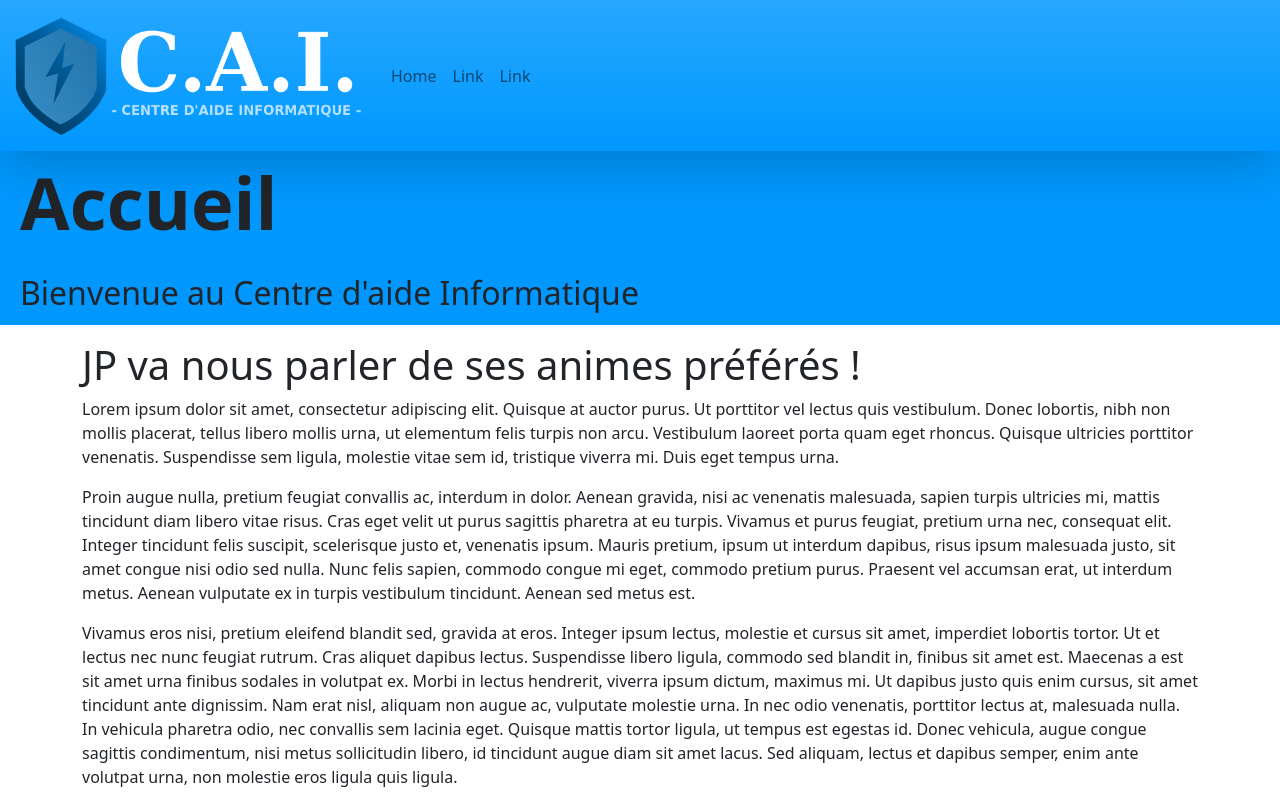
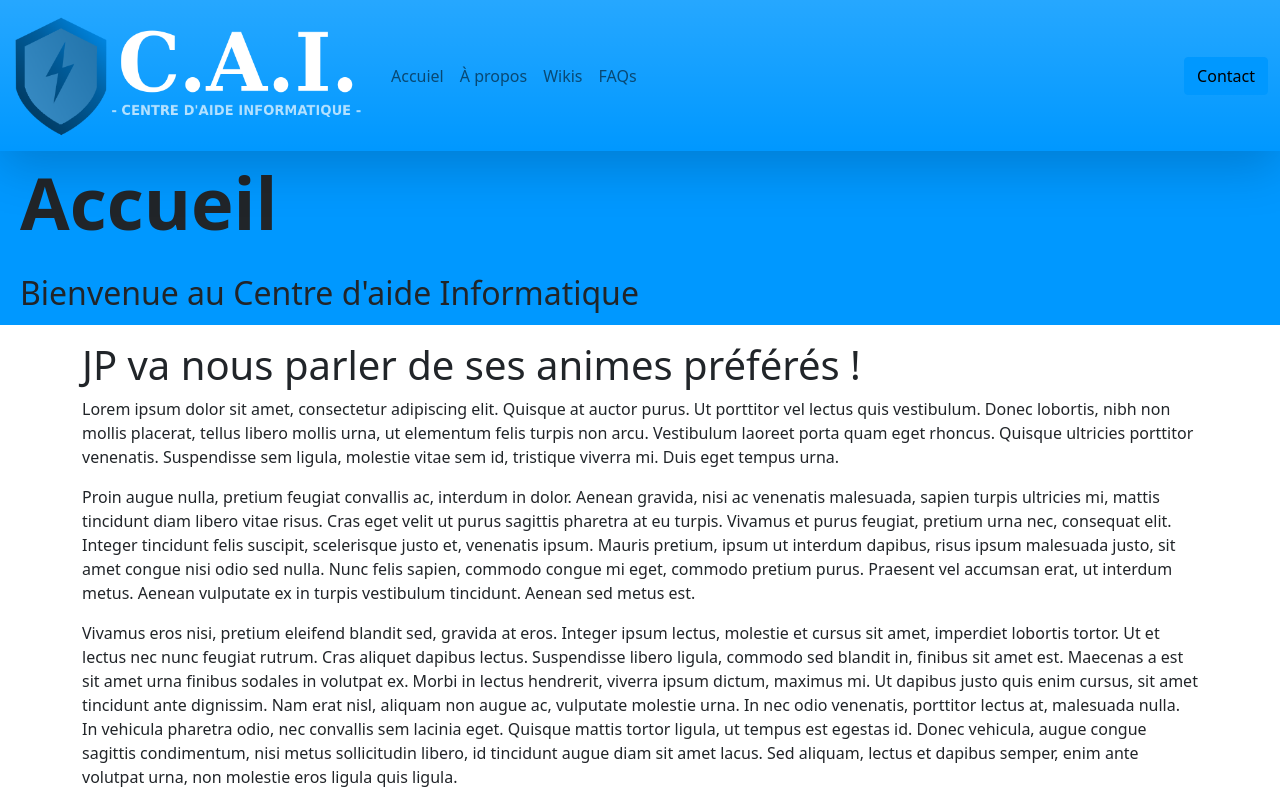
Before and after one commit to darkhappy/projet-soutien, a React (Create React App) app: page / in a window 1280 px wide. Shown: the top 800 px of the page. Built offline with nearby package versions, Linux system fonts and the light colour scheme.

Commit message:
Made nabar with react-bootstrap

```diff
--- a/src/components/NavBar.jsx
+++ b/src/components/NavBar.jsx
@@ -1,4 +1,4 @@
-import { Navbar } from 'react-bootstrap';
+import { Button, Navbar } from "react-bootstrap";
 import { Nav } from 'react-bootstrap';
 import { Container } from 'react-bootstrap';
 import LogoImage from "../img/Logo_site.png";
@@ -10,11 +10,13 @@ export default function NavBar() {
         <Navbar.Toggle aria-controls="basic-navbar-nav" />
         <Navbar.Collapse id="basic-navbar-nav">
           <Nav className="me-auto">
-            <Nav.Link href="#">Home</Nav.Link>
-            <Nav.Link href="#">Link</Nav.Link>
-            <Nav.Link href="#">Link</Nav.Link>
+            <Nav.Link href="#">Accuiel</Nav.Link>
+            <Nav.Link href="#">À propos</Nav.Link>
+            <Nav.Link href="#">Wikis</Nav.Link>
+            <Nav.Link href="#">FAQs</Nav.Link>
           </Nav>
         </Navbar.Collapse>
+        <Button>Contact</Button>
       </Container>
     </Navbar>
   );
```
